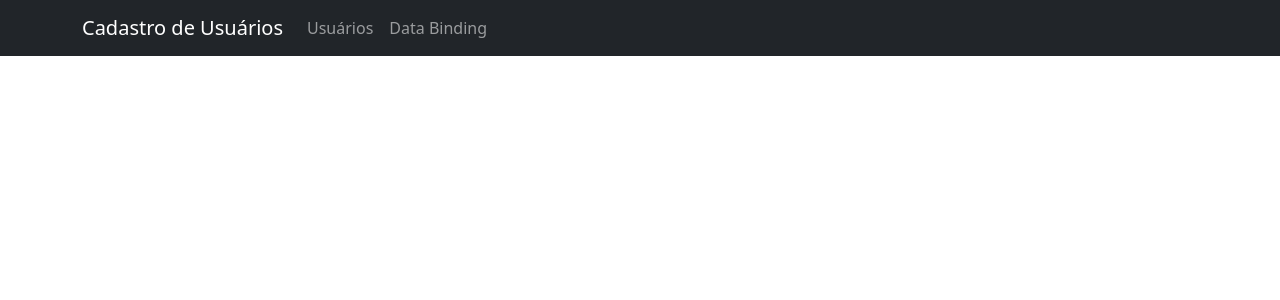
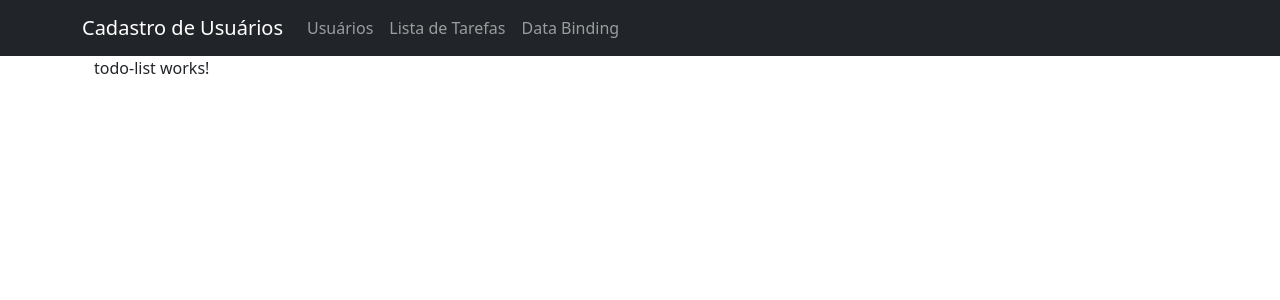
Before and after one commit to brunbs/bootcamp-santander-fullstack, an Angular app in the folder Angular/crud-dio-angular/: page /todo in a window 1280 px wide. Before the commit this address led to /. Shown: the top 300 px of the page. Built offline with nearby package versions, Linux system fonts and the light colour scheme.

Commit message:
Create todo route

```diff
--- a/Angular/crud-dio-angular/src/app/app-routing.module.ts
+++ b/Angular/crud-dio-angular/src/app/app-routing.module.ts
@@ -4,6 +4,7 @@ import { RouterModule, Routes } from '@angular/router';
 import { UserListComponent } from './pages/users/user-list/user-list.component';
 import { UserFormComponent } from './pages/users/user-form/user-form.component';
 import { DataBindingComponent } from './pages/data-binding/data-binding.component';
+import { TodoListComponent } from './pages/todo/todo-list/todo-list.component';
 
 
 const routes: Routes = [
@@ -22,6 +23,10 @@ const routes: Routes = [
   {
     path: 'data-binding',
     component: DataBindingComponent
+  },
+  {
+    path: 'todo',
+    component: TodoListComponent
   }
 ]
 
--- a/Angular/crud-dio-angular/src/app/app.module.ts
+++ b/Angular/crud-dio-angular/src/app/app.module.ts
@@ -11,6 +11,7 @@ import { FormsModule, ReactiveFormsModule } from '@angular/forms';
 import { DataBindingComponent } from './pages/data-binding/data-binding.component';
 import { ButtonComponent } from './components/button/button.component';
 import { LifeCycleComponent } from './components/life-cycle/life-cycle.component';
+import { TodoListComponent } from './pages/todo/todo-list/todo-list.component';
 
 @NgModule({
   declarations: [
@@ -21,6 +22,7 @@ import { LifeCycleComponent } from './components/life-cycle/life-cycle.component
     DataBindingComponent,
     ButtonComponent,
     LifeCycleComponent,
+    TodoListComponent,
   ],
   imports: [
     BrowserModule,
--- a/Angular/crud-dio-angular/src/app/components/header/header.component.html
+++ b/Angular/crud-dio-angular/src/app/components/header/header.component.html
@@ -10,6 +10,9 @@
                     <a routerLink="/users" class="nav-link"> Usuários </a>
                 </li>
                 <li class="nav-item">
+                    <a routerLink="/todo" class="nav-link"> Lista de Tarefas </a>
+                </li>
+                <li class="nav-item">
                     <a routerLink="/data-binding" class="nav-link"> Data Binding </a>
                 </li>
             </ul>
--- /dev/null
+++ b/Angular/crud-dio-angular/src/app/pages/todo/todo-list/todo-list.component.html
@@ -0,0 +1 @@
+<p>todo-list works!</p>
--- /dev/null
+++ b/Angular/crud-dio-angular/src/app/pages/todo/todo-list/todo-list.component.ts
@@ -0,0 +1,15 @@
+import { Component, OnInit } from '@angular/core';
+
+@Component({
+  selector: 'app-todo-list',
+  templateUrl: './todo-list.component.html',
+  styleUrls: ['./todo-list.component.css']
+})
+export class TodoListComponent implements OnInit {
+
+  constructor() { }
+
+  ngOnInit(): void {
+  }
+
+}
```
Also changed, not shown: Angular/crud-dio-angular/src/app/pages/todo/todo-list/todo-list.component.css (added), 1 other file (tests, documents, lock files or other folders).
